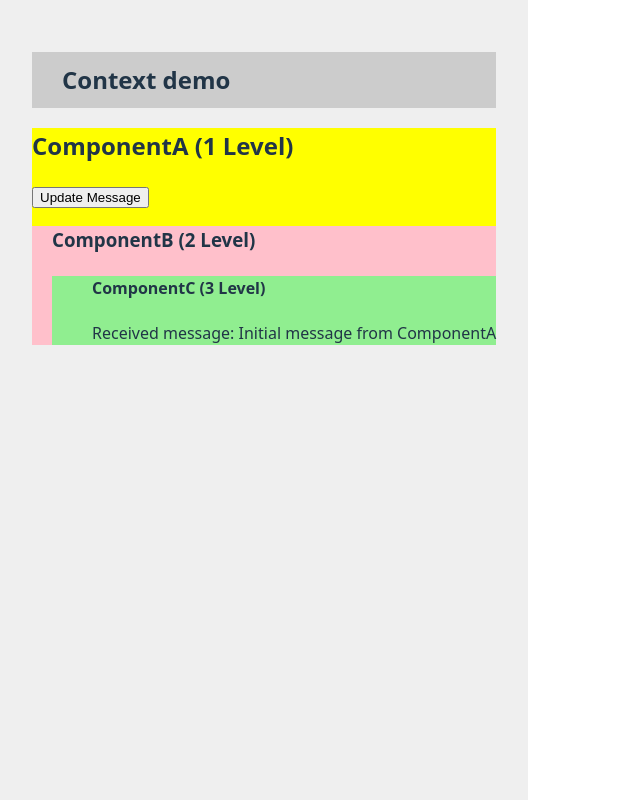
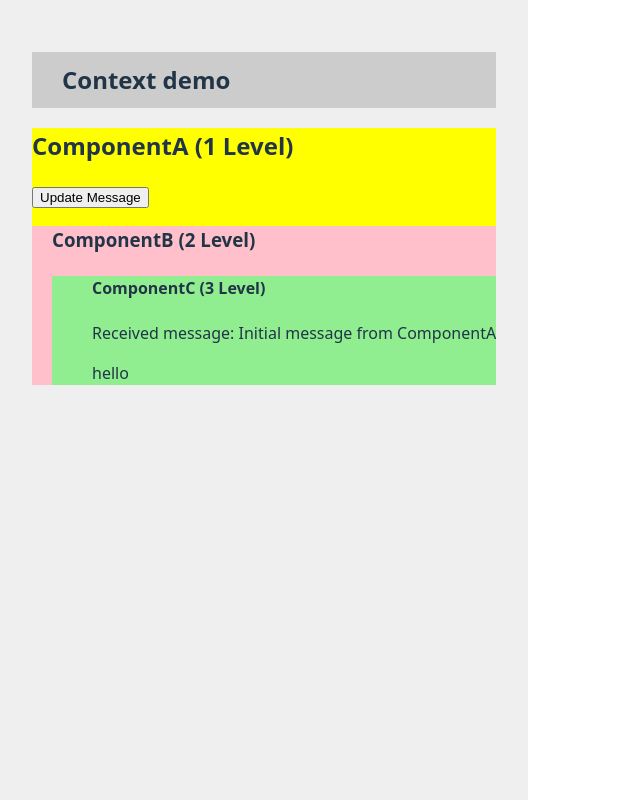
Before and after one commit to Jeinn-co/03-ref-meno-form, a React (Vite) app: page / in a window 1280 px wide. Shown: the whole page, without its empty margins (0-640 px from the left). Built offline with nearby package versions, Linux system fonts and the light colour scheme.

Commit message:
value hello

```diff
--- a/src/components/ComponentA.jsx
+++ b/src/components/ComponentA.jsx
@@ -1,16 +1,24 @@
-import React, { useState } from "react";
+import React, { useState, createContext } from "react";
 import ComponentB from "./ComponentB";
+
+export const MessageContext = createContext(null);
 
 export default function ComponentA() {
   const [message, setMessage] = useState("Initial message from ComponentA");
 
   return (
-    <div style={{ backgroundColor: 'yellow'}}>
-      <h2>ComponentA (1 Level)</h2>
-      <button onClick={() => setMessage("Updated at " + new Date().toLocaleTimeString())}>
-        Update Message
-      </button>
-      <ComponentB text={message} />
-    </div>
+    <MessageContext.Provider value="hello">
+      <div style={{ backgroundColor: "yellow" }}>
+        <h2>ComponentA (1 Level)</h2>
+        <button
+          onClick={() =>
+            setMessage("Updated at " + new Date().toLocaleTimeString())
+          }
+        >
+          Update Message
+        </button>
+        <ComponentB text={message} />
+      </div>
+    </MessageContext.Provider>
   );
 }
--- a/src/components/ComponentC.jsx
+++ b/src/components/ComponentC.jsx
@@ -1,10 +1,16 @@
-import React from "react";
+import React, { useContext } from "react";
+import { MessageContext } from "./ComponentA";
 
 export default function ComponentC({ text }) {
+  const value = useContext(MessageContext);
+  console.log(value); // "hello"
+
   return (
-    <div style={{ paddingLeft: 40, backgroundColor: 'lightgreen'}}>
+    <div style={{ paddingLeft: 40, backgroundColor: "lightgreen" }}>
       <h4>ComponentC (3 Level)</h4>
       <p>Received message: {text}</p>
+      <p>{value}</p>
+      {/* <button onClick={() => value.setMessage("update!!")}>update</button> */}
     </div>
   );
 }
```
